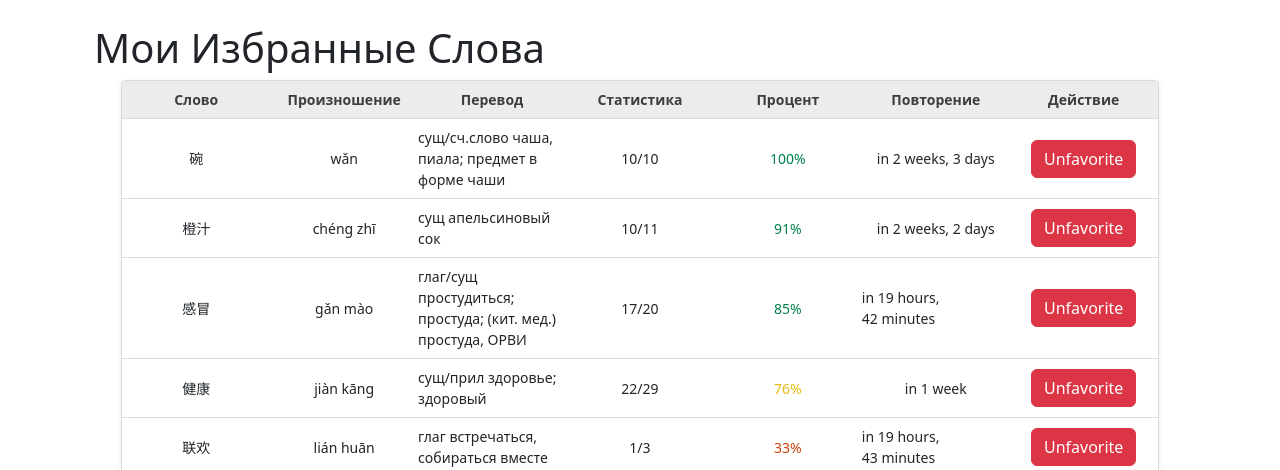
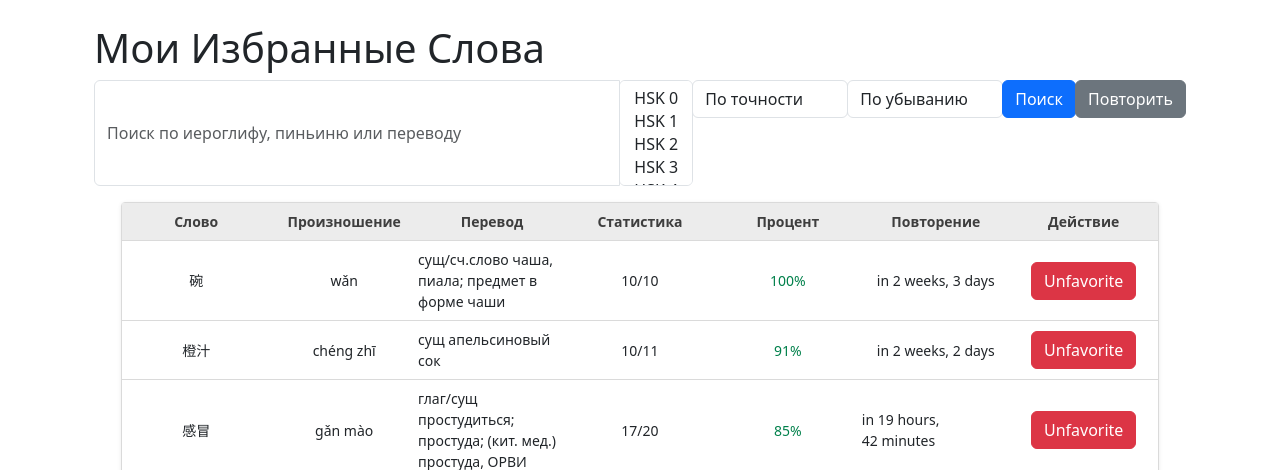
Before and after one commit to laxier/NewChineseDjango, a Django app: page /user/favorites/ in a window 1280 px wide. Shown: the part 73-543 px from the top of the page. Run offline with Django 5.2, Linux system fonts and the light colour scheme; a user stored in the database is signed in; data comes from the database, SQL or seed files in the repository; both versions use the stored data as it was after the commit; some libraries are stand-ins or nearby versions.

Commit message:
Enhance UserFavoritesView functionality
- Implemented user favorites pagination and improved search functionality.
- Added filtering options based on HSK levels and user performance.
- Integrated sorting by performance metrics, including accuracy percentage and next review date.
- Updated templates to display pagination conditionally based on the presence of pages.

```diff
--- a/chinese_learning_platform/frontend/views.py
+++ b/chinese_learning_platform/frontend/views.py
@@ -316,15 +316,31 @@ def translate_to_russian(review_period=None, hsk_levels=None):
     return translated_period, translated_levels
 
 
-class UserFavoritesView(LoginRequiredMixin, CurrentUserMixin, ListView):
+from django.db.models import Count, F, FloatField, ExpressionWrapper, OuterRef, Subquery
+
+
+class UserFavoritesView(LoginRequiredMixin, CurrentUserMixin, WordFilteringMixin, ListView, WordPaginationMixin):
     model = ChineseWord
     template_name = 'user_favorites.html'
     context_object_name = 'favorites'
 
+    def get_context_data(self, **kwargs):
+        context = super().get_context_data(**kwargs)
+        context['search_form'] = WordSearchForm(self.request.GET)  # Keep user search input
+        context['review_period'] = self.request.GET.get('review_period', '')
+        return context
+
     def get_queryset(self):
         # Return the user's favorite words with their performance
         queryset = self.request.user.favorite_words.all()
-        return self.prefetch_user_performance(queryset)
+        queryset = self.prefetch_user_performance(queryset)
+
+        # Apply filtering
+        queryset = self.apply_hsk_level_filter(queryset)
+        queryset = self.apply_search_filter(queryset)
+        queryset = self.apply_sorting(queryset)
+
+        return queryset
 
     def prefetch_user_performance(self, queryset):
         """Prefetch the user's performance on words."""
@@ -333,3 +349,58 @@ class UserFavoritesView(LoginRequiredMixin, CurrentUserMixin, ListView):
                      queryset=WordPerformance.objects.filter(user=self.request.user),
                      to_attr='user_performance')  # Store the prefetched data in 'user_performance'
         )
+    def apply_sorting(self, queryset):
+        """Applies sorting based on query parameters."""
+        sort_by = self.request.GET.get('sort_by', 'accuracy_percentage')
+        sort_order = self.request.GET.get('sort_order', 'acs')
+
+        # Get the related WordPerformance and calculate accuracy
+        right_count = Subquery(
+            WordPerformance.objects.filter(word=OuterRef('pk'), user=self.request.user)
+            .values('right')[:1]  # Gets the first value for right
+        )
+
+        wrong_count = Subquery(
+            WordPerformance.objects.filter(word=OuterRef('pk'), user=self.request.user)
+            .values('wrong')[:1]  # Gets the first value for wrong
+        )
+
+        queryset = queryset.annotate(
+            right_count=right_count,
+            wrong_count=wrong_count,
+            accuracy_percentage=(F('right_count') * 100.0) / (F('right_count') + F('wrong_count'))
+            # Direct calculation
+        )
+
+        if sort_by == 'accuracy_percentage':
+            return queryset.order_by(sort_order == 'asc' and 'accuracy_percentage' or '-accuracy_percentage')
+
+        if sort_by == 'next_review_date':
+            queryset = queryset.annotate(
+                next_review_date=Subquery(
+                    WordPerformance.objects.filter(word=OuterRef('pk'), user=self.request.user)
+                    .values('next_review_date')[:1]  # Replace 'next_review_date' with actual field name
+                )
+            )
+            return queryset.order_by(sort_order == 'asc' and 'next_review_date' or '-next_review_date')
+
+        return queryset.order_by(sort_order == 'asc' and sort_by or f'-{sort_by}')
+
+    def apply_hsk_level_filter(self, queryset):
+        """Applies filtering based on HSK levels."""
+        hsk_levels = self.request.GET.getlist('hsk_levels')  # Get list of HSK levels
+        if hsk_levels:
+            queryset = queryset.filter(hsk_level__in=hsk_levels)  # Directly filter on hsk_level
+        return queryset
+
+    def apply_search_filter(self, queryset):
+        """Apply the search filter if a search query is provided."""
+        search_query = self.request.GET.get('search')
+        if search_query:
+            queryset = queryset.filter(
+                Q(simplified__icontains=search_query) |  # Assuming `chinese_word` is the related name
+                Q(traditional__icontains=search_query) |
+                Q(pinyin__icontains=search_query) |
+                Q(meaning__icontains=search_query)
+            )
+        return queryset
--- a/templates/includes/nav.html
+++ b/templates/includes/nav.html
@@ -13,9 +13,9 @@
             Слова
         </a>
         <ul class="dropdown-menu" aria-labelledby="navbarDropdown">
-            <li><a class="dropdown-item" href="{% url 'frontend:user_favorites'%}">Любимые слова</a></li>
-            <li><a class="dropdown-item" href="{% url 'frontend:user_words'%}">Слова изученные</a></li>
+            <li><a class="dropdown-item" href="{% url 'frontend:user_words'%}">Изученные слова</a></li>
             <li><a class="dropdown-item" href="{% url 'frontend:all_words' %}">Слова</a></li>
+            <li><a class="dropdown-item" href="{% url 'frontend:user_favorites'%}">Избранные слова</a></li>
         </ul>
     </li>
     {% else %}
--- a/templates/includes/pagination.html
+++ b/templates/includes/pagination.html
@@ -4,6 +4,7 @@ File: templates/includes/pagination.html
 
 {% load my_template_tags %}
 
+{% if page_obj.paginator.num_pages > 1 %}
 <div class="pagination-container">
     <nav aria-label="Page navigation">
         <ul class="pagination">
@@ -61,3 +62,4 @@ File: templates/includes/pagination.html
         </ul>
     </nav>
 </div>
+{% endif %}
--- /dev/null
+++ b/templates/includes/user_favorites_search_form.html
@@ -0,0 +1,38 @@
+{% comment %}
+File: templates/includes/user_favorites_search_form.html
+{% endcomment %}
+
+<form method="GET" action="{% url 'frontend:user_favorites' %}">
+    <div class="input-group mb-3">
+        {{ search_form.search }}
+        <div class="input-group-append">
+            <select class="form-control" name="hsk_levels" multiple>
+                {% for level in '0123456'|make_list %}
+                    <option value="{{ level }}" {% if level in request.GET.hsk_levels %}selected{% endif %}>HSK {{ level }}</option>
+                {% endfor %}
+            </select>
+        </div>
+
+        <div class="input-group-append">
+            <select class="form-control" name="sort_by">
+                <option value="accuracy_percentage" {% if request.GET.sort_by == 'accuracy_percentage' %}selected{% endif %}>По точности</option>
+                <option value="next_review_date" {% if request.GET.sort_by == 'next_review_date' %}selected{% endif %}>По дате повтора</option>
+            </select>
+        </div>
+
+        <div class="input-group-append">
+            <select class="form-control" name="sort_order">
+                <option value="desc" {% if request.GET.sort_order == 'desc' %}selected{% endif %}>По убыванию</option>
+                <option value="asc" {% if request.GET.sort_order == 'asc' %}selected{% endif %}>По возрастанию</option>
+            </select>
+        </div>
+
+        <div class="input-group-append">
+            <button class="btn btn-primary" type="submit">Поиск</button>
+        </div>
+
+        <div class="input-group-append">
+            <button class="btn btn-secondary" type="submit" formaction="{% url 'frontend:review_words' %}">Повторить</button>
+        </div>
+    </div>
+</form>
--- a/templates/user_favorites.html
+++ b/templates/user_favorites.html
@@ -6,6 +6,7 @@
 {% block content %}
 <div class="container">
     <h1>Мои Избранные Слова</h1>
+    {% include 'includes/user_favorites_search_form.html' %}
     <div class="table-container">
         <div class="table-row heading">
             <div class="row-item">Слово</div>
@@ -56,6 +57,8 @@
         {% endfor %}
     </div>
 </div>
+
+{% include 'includes/pagination.html' with page_obj=favorites %}
 {% endblock %}
 
 {% block scripts %}
```
Also changed, not shown: chinese_learning_platform/chinese_learning_platform/settings.py (+5 -5 lines), db.sqlite3.
